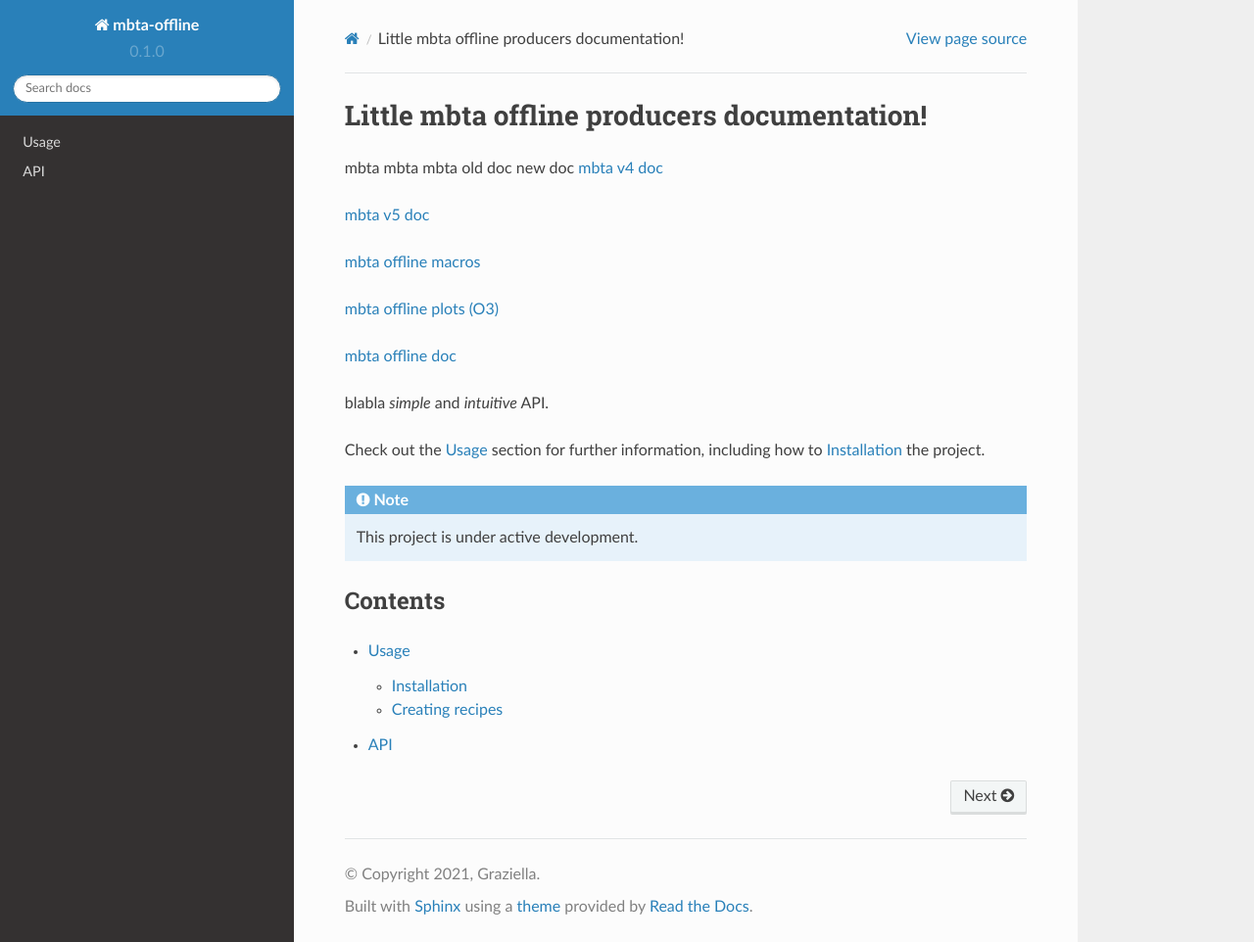
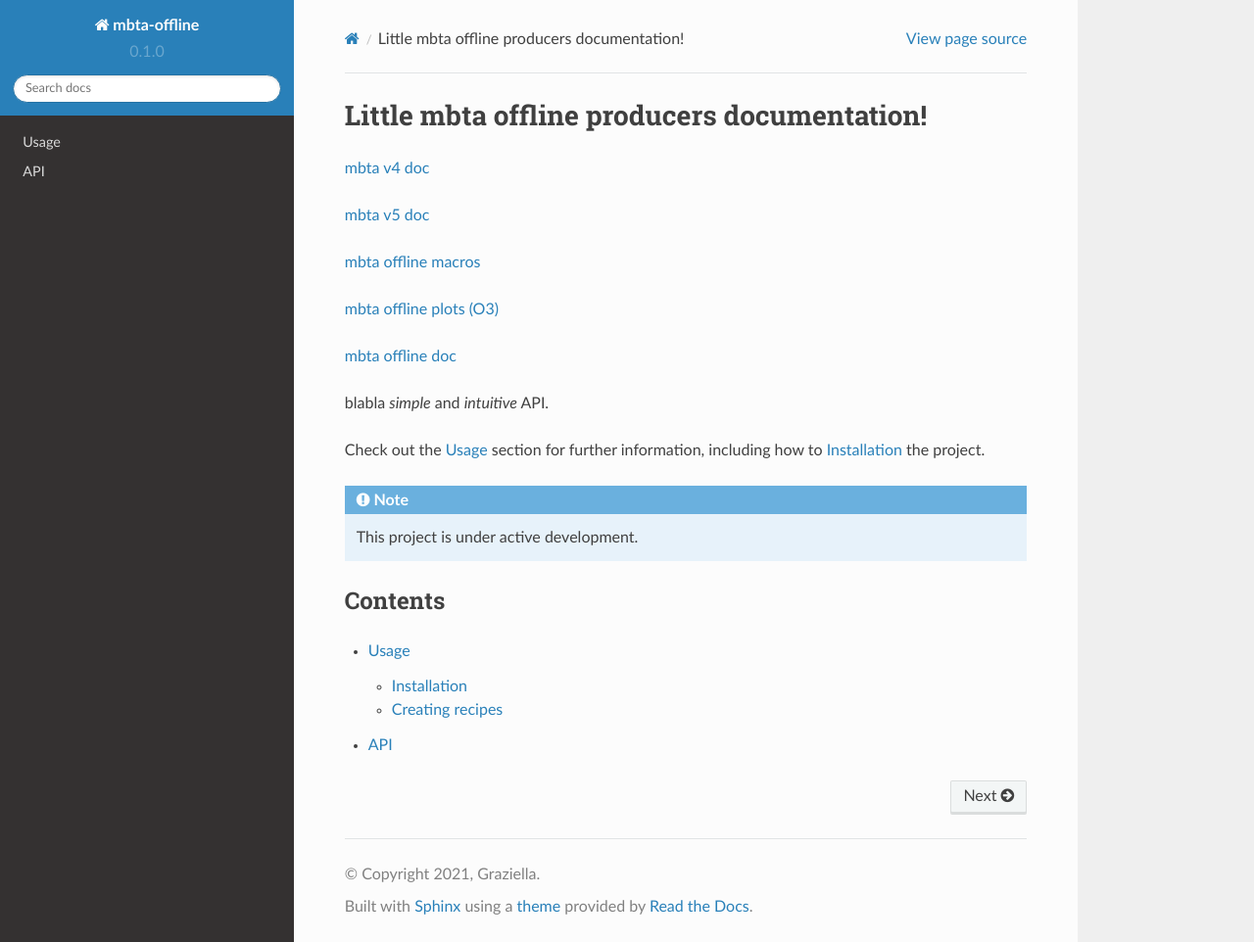
Before and after one commit to lethuill/mbta-offline-doc, a Sphinx documentation site: the page built from docs/source/index.rst, in a window 1280 px wide and 962 px high. Shown: the whole window at 98% size. Built offline with Sphinx 7.4.7 and the Read the Docs theme 2.0.0, drawn with Linux system fonts in a browser that asks for light colours.

Commit message:
Update index.rst

```diff
--- a/docs/source/index.rst
+++ b/docs/source/index.rst
@@ -1,9 +1,7 @@
 Little mbta offline producers documentation!
 ============================================
 
-mbta mbta mbta
-old doc
-new doc
+
 `mbta v4 doc <https://git.ligo.org/virgo/virgoapp/mbta/-/blob/v4r34p4/doc/Mbta.pdf>`_
 
 `mbta v5 doc <https://git.ligo.org/virgo/virgoapp/mbta/-/blob/master/doc/MBTA.pdf>`_
```
